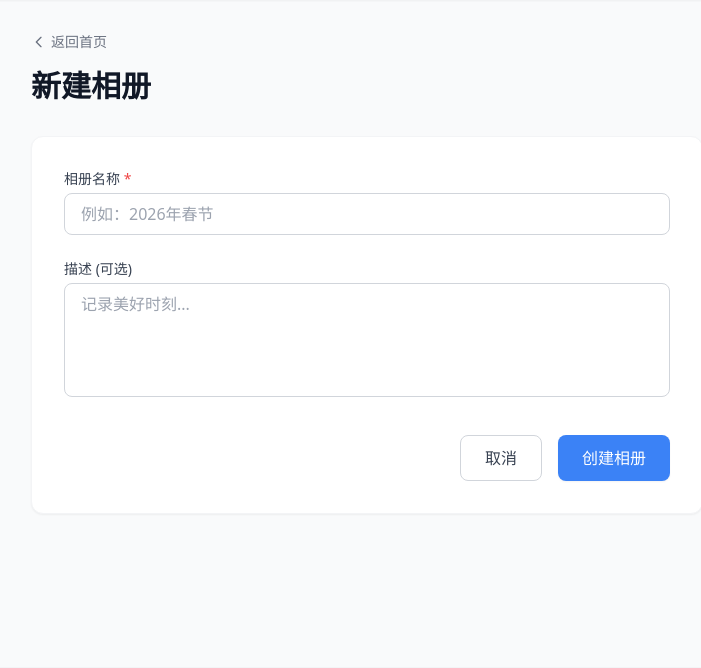
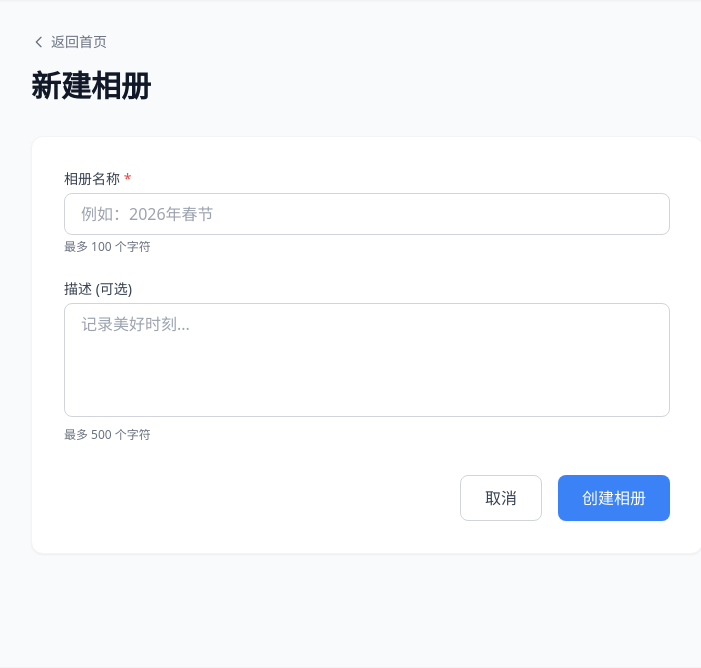
Before and after one commit to lacsar712/GSB1005, a Flask app: page /album/create in a window 1280 px wide. Shown: the part 64-732 px from the top of the page, without its empty margins (273-974 px from the left). Run offline with Flask 3, Linux system fonts and the light colour scheme; a user stored in the database is signed in; some libraries are stand-ins or nearby versions.

Commit message:
winter模型提交

```diff
--- a/backend/app/app.py
+++ b/backend/app/app.py
@@ -98,6 +98,10 @@ def create_app():
             description = request.form.get('description')
             if not title:
                 flash('相册名称不能为空', 'error')
+            elif len(title) > 100:
+                flash('相册名称不能超过100个字符', 'error')
+            elif description and len(description) > 500:
+                flash('相册描述不能超过500个字符', 'error')
             else:
                 new_album = Album(title=title, description=description)
                 db.session.add(new_album)
@@ -105,6 +109,28 @@ def create_app():
                 flash('相册创建成功', 'success')
                 return redirect(url_for('index'))
         return render_template('create_album.html')
+
+    @app.route('/album/edit/<int:album_id>', methods=['GET', 'POST'])
+    @login_required
+    def edit_album(album_id):
+        """编辑相册"""
+        album = Album.query.get_or_404(album_id)
+        if request.method == 'POST':
+            title = request.form.get('title')
+            description = request.form.get('description')
+            if not title:
+                flash('相册名称不能为空', 'error')
+            elif len(title) > 100:
+                flash('相册名称不能超过100个字符', 'error')
+            elif description and len(description) > 500:
+                flash('相册描述不能超过500个字符', 'error')
+            else:
+                album.title = title
+                album.description = description
+                db.session.commit()
+                flash('相册修改成功', 'success')
+                return redirect(url_for('album_detail', album_id=album.id))
+        return render_template('create_album.html', album=album)
 
     @app.route('/album/delete/<int:album_id>')
     @login_required
--- a/backend/app/templates/album.html
+++ b/backend/app/templates/album.html
@@ -20,7 +20,11 @@
             <p class="text-gray-600">{{ album.description or '暂无描述' }}</p>
         </div>
         {% if current_user.is_authenticated %}
-        <div class="flex-shrink-0">
+        <div class="flex-shrink-0 flex space-x-3">
+            <a href="{{ url_for('edit_album', album_id=album.id) }}" class="bg-white hover:bg-gray-50 text-gray-700 px-5 py-2.5 rounded-lg shadow border border-gray-200 transition flex items-center justify-center">
+                <svg class="w-5 h-5 mr-2" fill="none" stroke="currentColor" viewBox="0 0 24 24"><path stroke-linecap="round" stroke-linejoin="round" stroke-width="2" d="M11 5H6a2 2 0 00-2 2v11a2 2 0 002 2h11a2 2 0 002-2v-5m-1.414-9.414a2 2 0 112.828 2.828L11.828 15H9v-2.828l8.586-8.586z"></path></svg>
+                编辑相册
+            </a>
             <a href="{{ url_for('upload_photo', album_id=album.id) }}" class="bg-primary hover:bg-blue-600 text-white px-5 py-2.5 rounded-lg shadow transition flex items-center justify-center">
                 <svg class="w-5 h-5 mr-2" fill="none" stroke="currentColor" viewBox="0 0 24 24"><path stroke-linecap="round" stroke-linejoin="round" stroke-width="2" d="M4 16v1a3 3 0 003 3h10a3 3 0 003-3v-1m-4-8l-4-4m0 0L8 8m4-4v12"></path></svg>
                 上传照片
--- a/backend/app/templates/create_album.html
+++ b/backend/app/templates/create_album.html
@@ -3,31 +3,33 @@
 {% block content %}
 <div class="max-w-2xl mx-auto">
     <div class="mb-8">
-        <a href="{{ url_for('index') }}" class="text-gray-500 hover:text-gray-700 text-sm flex items-center mb-4">
+        <a href="{{ url_for('album_detail', album_id=album.id) if album else url_for('index') }}" class="text-gray-500 hover:text-gray-700 text-sm flex items-center mb-4">
             <svg class="w-4 h-4 mr-1" fill="none" stroke="currentColor" viewBox="0 0 24 24"><path stroke-linecap="round" stroke-linejoin="round" stroke-width="2" d="M15 19l-7-7 7-7"></path></svg>
-            返回首页
+            {{ '返回相册' if album else '返回首页' }}
         </a>
-        <h1 class="text-3xl font-bold text-gray-900">新建相册</h1>
+        <h1 class="text-3xl font-bold text-gray-900">{{ '编辑相册' if album else '新建相册' }}</h1>
     </div>
 
     <div class="bg-white rounded-xl shadow-sm p-8 border border-gray-100">
-        <form method="POST" onsubmit="return handleFormSubmit(this)">
+        <form method="POST" action="{{ url_for('edit_album', album_id=album.id) if album else url_for('create_album') }}" onsubmit="return handleFormSubmit(this)">
             <div class="mb-6">
                 <label for="title" class="block text-sm font-medium text-gray-700 mb-1">相册名称 <span class="text-red-500">*</span></label>
-                <input type="text" name="title" id="title" required placeholder="例如：2026年春节"
+                <input type="text" name="title" id="title" required maxlength="100" placeholder="例如：2026年春节" value="{{ album.title if album else '' }}"
                     class="w-full px-4 py-2 border border-gray-300 rounded-lg focus:ring-2 focus:ring-primary focus:border-primary outline-none transition">
+                <p class="text-xs text-gray-500 mt-1">最多 100 个字符</p>
             </div>
 
             <div class="mb-8">
                 <label for="description" class="block text-sm font-medium text-gray-700 mb-1">描述 (可选)</label>
-                <textarea name="description" id="description" rows="4" placeholder="记录美好时刻..."
-                    class="w-full px-4 py-2 border border-gray-300 rounded-lg focus:ring-2 focus:ring-primary focus:border-primary outline-none transition resize-none"></textarea>
+                <textarea name="description" id="description" rows="4" maxlength="500" placeholder="记录美好时刻..."
+                    class="w-full px-4 py-2 border border-gray-300 rounded-lg focus:ring-2 focus:ring-primary focus:border-primary outline-none transition resize-none">{{ album.description if album else '' }}</textarea>
+                <p class="text-xs text-gray-500 mt-1">最多 500 个字符</p>
             </div>
 
             <div class="flex justify-end space-x-4">
-                <a href="{{ url_for('index') }}" class="px-6 py-2.5 border border-gray-300 rounded-lg text-gray-700 hover:bg-gray-50 transition">取消</a>
+                <a href="{{ url_for('album_detail', album_id=album.id) if album else url_for('index') }}" class="px-6 py-2.5 border border-gray-300 rounded-lg text-gray-700 hover:bg-gray-50 transition">取消</a>
                 <button type="submit" class="px-6 py-2.5 bg-primary hover:bg-blue-600 text-white rounded-lg shadow-sm transition">
-                    创建相册
+                    {{ '保存修改' if album else '创建相册' }}
                 </button>
             </div>
         </form>
```
